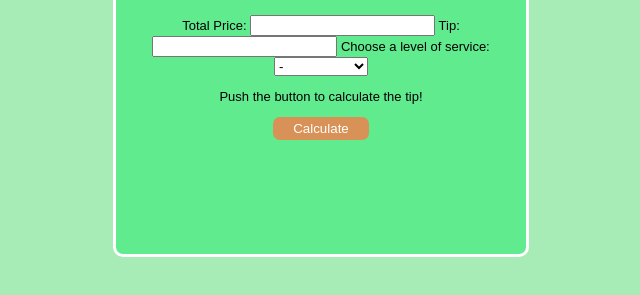
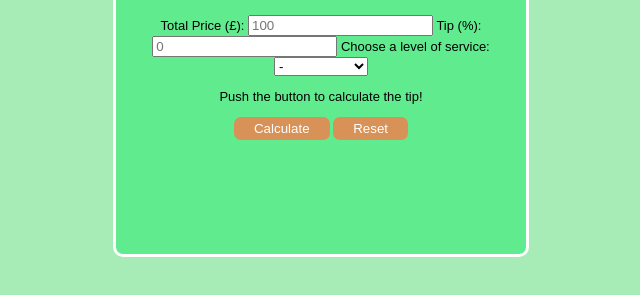
Before and after one commit to nullsc/Web-Development, a plain HTML site: page Tip-Generator/index.html in a window 1280 px wide. Shown: the part 309-604 px from the top of the page, without its empty margins (319-959 px from the left). Drawn offline with Linux system fonts and the light colour scheme.

Commit message:
Update index.html

```diff
--- a/Tip-Generator/index.html
+++ b/Tip-Generator/index.html
@@ -13,10 +13,12 @@
 <div class='mainbox'>
 	<h1>Tip Generator</h1>
 	<form>
-		<label for="pBox">Total Price:</label>
-		<input type="text" id="pBox" name="price">
-		<label for="tBox">Tip:</label>
-		<input type="text" id="tBox" name="tip">
+	<div class="input-boxes">
+		<label for="pBox">Total Price (£):</label>
+		<input type="text" id="pBox" name="price" placeholder="100">
+
+		<label for="tBox">Tip (%):</label>
+		<input type="text" id="tBox" name="tip" placeholder="0">
 
 		<label for="tAmounts">Choose a level of service:</label>
 		<select id="tAmounts" name="tAmounts">
@@ -26,11 +28,14 @@
 			<option value="10">10% - Good</option>
 			<option value="20">20% - Great</option>
 		</select>
+	</div>
 	</form>
 	<p>Push the button to calculate the tip!</p>
 	<p id="result"></p>
-	<button type="button" class="cBtn">
+	<button type="button" class="cBtn" id="calculateBtn">
 	Calculate</button>
+	<button type="button" class="cBtn" id="resetBtn">
+	Reset</button>
 
 
 </div>
```
